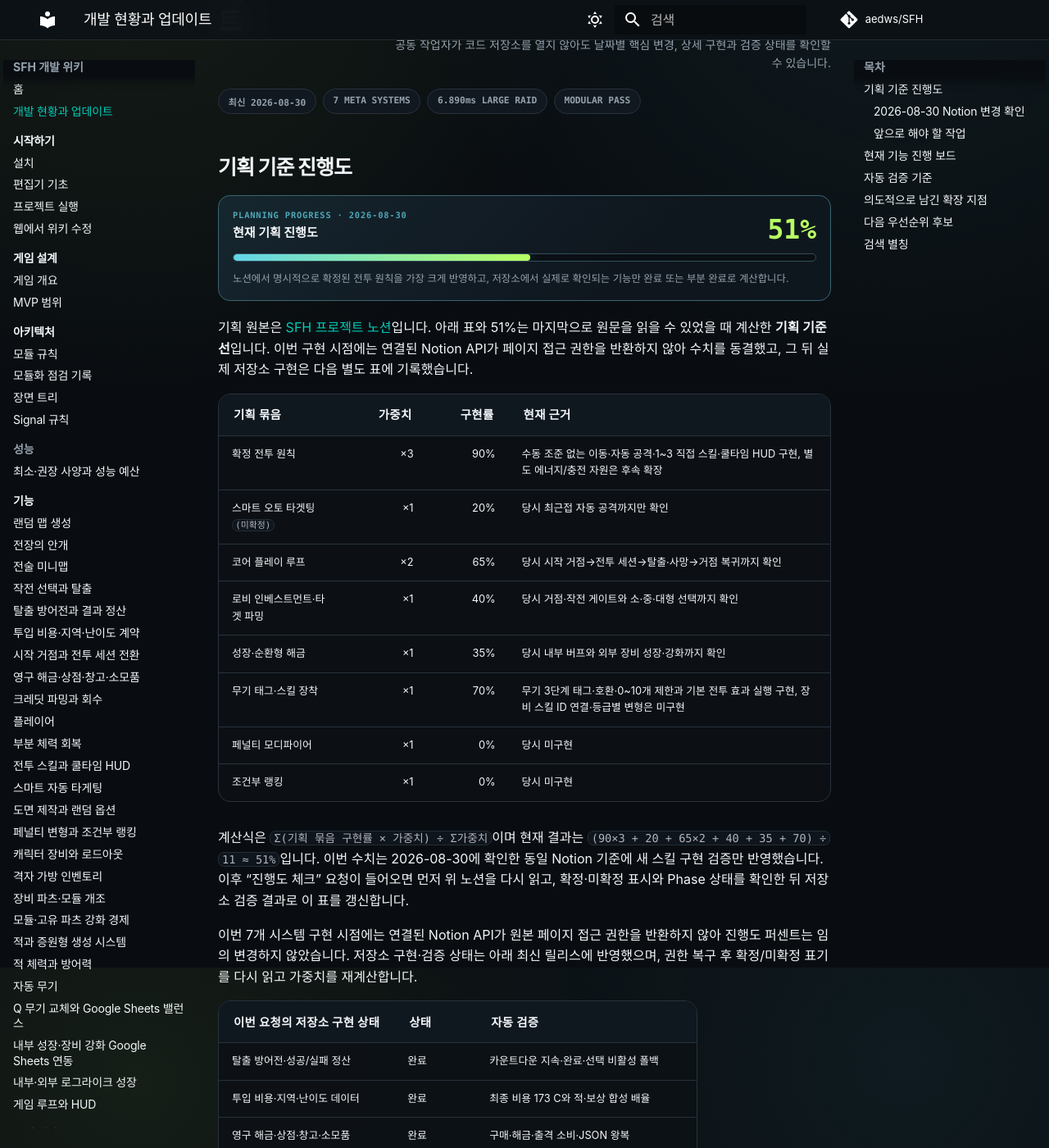
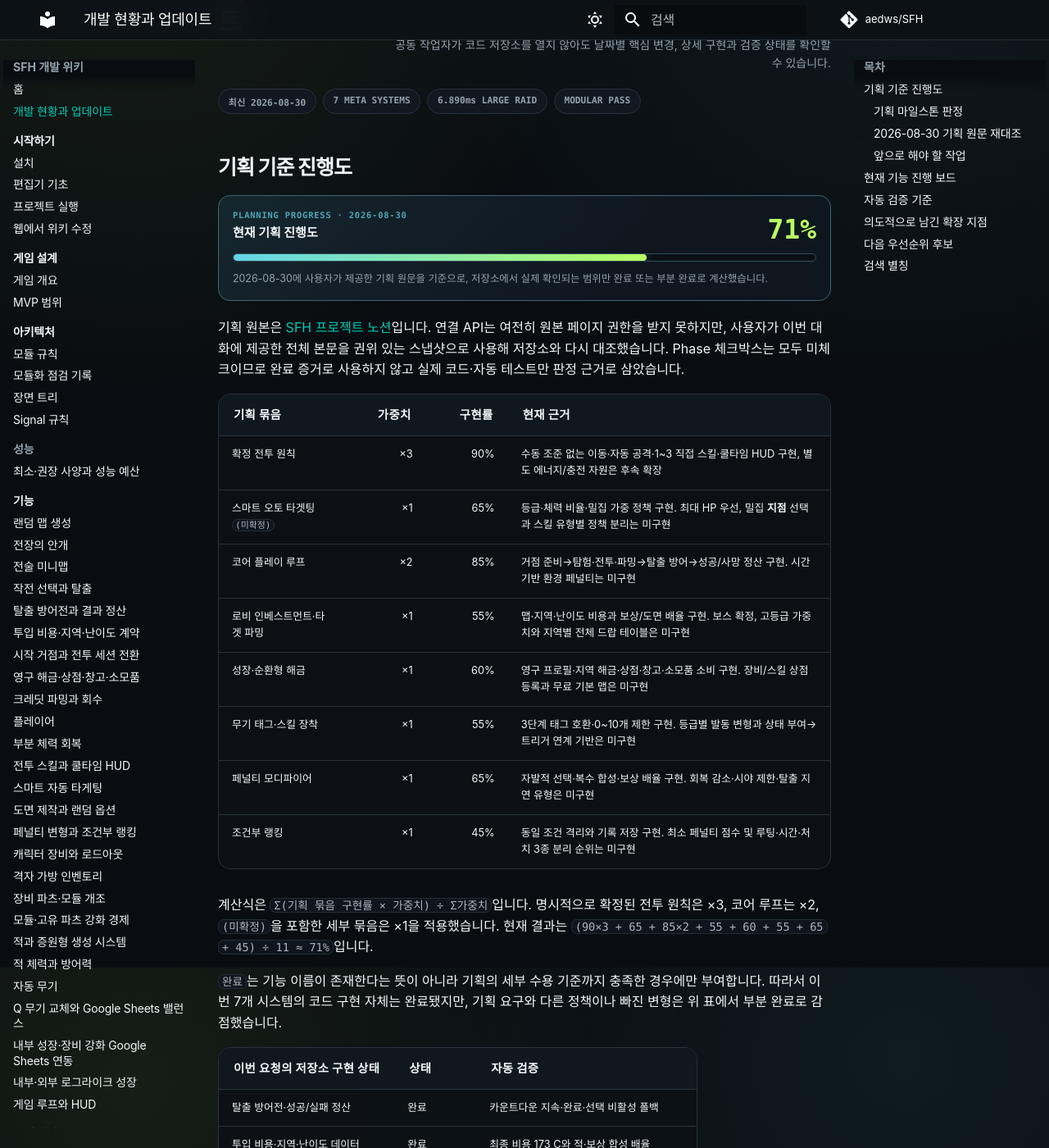
Before and after one commit to aedws/SFH, an MkDocs documentation site: the page built from docs/development-status.md, in a window 1280 px wide and 1400 px high, scrolled down 220 px. Shown: the whole window at 82% size. Built offline with MkDocs 1.6.1 and Material for MkDocs 9.7.7, drawn with Linux system fonts in a browser that asks for light colours; comment, search, counter and statistics services are not loaded; some of the changed text lies outside the part shown.

Commit message:
docs: recalculate planning progress from supplied spec

```diff
--- a/docs/development-status.md
+++ b/docs/development-status.md
@@ -24,28 +24,28 @@ tags:
 <div class="sfh-progress-panel">
   <div class="sfh-progress-heading">
     <span><small>PLANNING PROGRESS · 2026-08-30</small><strong>현재 기획 진행도</strong></span>
-    <b>51%</b>
+    <b>71%</b>
   </div>
-  <div class="sfh-progress-track" role="progressbar" aria-label="SFH 기획 진행도" aria-valuemin="0" aria-valuemax="100" aria-valuenow="51"><i style="width: 51%"></i></div>
-  <p>노션에서 명시적으로 확정된 전투 원칙을 가장 크게 반영하고, 저장소에서 실제로 확인되는 기능만 완료 또는 부분 완료로 계산합니다.</p>
+  <div class="sfh-progress-track" role="progressbar" aria-label="SFH 기획 진행도" aria-valuemin="0" aria-valuemax="100" aria-valuenow="71"><i style="width: 71%"></i></div>
+  <p>2026-08-30에 사용자가 제공한 기획 원문을 기준으로, 저장소에서 실제 확인되는 범위만 완료 또는 부분 완료로 계산했습니다.</p>
 </div>
 
-기획 원본은 [SFH 프로젝트 노션](https://app.notion.com/p/SFH-6b45b728004082af8a4a811ef0a1c5e9)입니다. 아래 표와 51%는 마지막으로 원문을 읽을 수 있었을 때 계산한 **기획 기준선**입니다. 이번 구현 시점에는 연결된 Notion API가 페이지 접근 권한을 반환하지 않아 수치를 동결했고, 그 뒤 실제 저장소 구현은 다음 별도 표에 기록했습니다.
+기획 원본은 [SFH 프로젝트 노션](https://app.notion.com/p/SFH-6b45b728004082af8a4a811ef0a1c5e9)입니다. 연결 API는 여전히 원본 페이지 권한을 받지 못하지만, 사용자가 이번 대화에 제공한 전체 본문을 권위 있는 스냅샷으로 사용해 저장소와 다시 대조했습니다. Phase 체크박스는 모두 미체크이므로 완료 증거로 사용하지 않고 실제 코드·자동 테스트만 판정 근거로 삼았습니다.
 
 | 기획 묶음 | 가중치 | 구현률 | 현재 근거 |
 |---|---:|---:|---|
 | 확정 전투 원칙 | ×3 | 90% | 수동 조준 없는 이동·자동 공격·1~3 직접 스킬·쿨타임 HUD 구현, 별도 에너지/충전 자원은 후속 확장 |
-| 스마트 오토 타겟팅 `(미확정)` | ×1 | 20% | 당시 최근접 자동 공격까지만 확인 |
-| 코어 플레이 루프 | ×2 | 65% | 당시 시작 거점→전투 세션→탈출·사망→거점 복귀까지 확인 |
-| 로비 인베스트먼트·타겟 파밍 | ×1 | 40% | 당시 거점·작전 게이트와 소·중·대형 선택까지 확인 |
-| 성장·순환형 해금 | ×1 | 35% | 당시 내부 버프와 외부 장비 성장·강화까지 확인 |
-| 무기 태그·스킬 장착 | ×1 | 70% | 무기 3단계 태그·호환·0~10개 제한과 기본 전투 효과 실행 구현, 장비 스킬 ID 연결·등급별 변형은 미구현 |
-| 페널티 모디파이어 | ×1 | 0% | 당시 미구현 |
-| 조건부 랭킹 | ×1 | 0% | 당시 미구현 |
+| 스마트 오토 타겟팅 `(미확정)` | ×1 | 65% | 등급·체력 비율·밀집 가중 정책 구현. 최대 HP 우선, 밀집 **지점** 선택과 스킬 유형별 정책 분리는 미구현 |
+| 코어 플레이 루프 | ×2 | 85% | 거점 준비→탐험·전투·파밍→탈출 방어→성공/사망 정산 구현. 시간 기반 환경 페널티는 미구현 |
+| 로비 인베스트먼트·타겟 파밍 | ×1 | 55% | 맵·지역·난이도 비용과 보상/도면 배율 구현. 보스 확정, 고등급 가중치와 지역별 전체 드랍 테이블은 미구현 |
+| 성장·순환형 해금 | ×1 | 60% | 영구 프로필·지역 해금·상점·창고·소모품 소비 구현. 장비/스킬 상점 등록과 무료 기본 맵은 미구현 |
+| 무기 태그·스킬 장착 | ×1 | 55% | 3단계 태그 호환·0~10개 제한 구현. 등급별 발동 변형과 상태 부여→트리거 연계 기반은 미구현 |
+| 페널티 모디파이어 | ×1 | 65% | 자발적 선택·복수 합성·보상 배율 구현. 회복 감소·시야 제한·탈출 지연 유형은 미구현 |
+| 조건부 랭킹 | ×1 | 45% | 동일 조건 격리와 기록 저장 구현. 최소 페널티 점수 및 루팅·시간·처치 3종 분리 순위는 미구현 |
 
-계산식은 `Σ(기획 묶음 구현률 × 가중치) ÷ Σ가중치`이며 현재 결과는 `(90×3 + 20 + 65×2 + 40 + 35 + 70) ÷ 11 ≈ 51%`입니다. 이번 수치는 2026-08-30에 확인한 동일 Notion 기준에 새 스킬 구현 검증만 반영했습니다. 이후 “진행도 체크” 요청이 들어오면 먼저 위 노션을 다시 읽고, 확정·미확정 표시와 Phase 상태를 확인한 뒤 저장소 검증 결과로 이 표를 갱신합니다.
+계산식은 `Σ(기획 묶음 구현률 × 가중치) ÷ Σ가중치`입니다. 명시적으로 확정된 전투 원칙은 ×3, 코어 루프는 ×2, `(미확정)`을 포함한 세부 묶음은 ×1을 적용했습니다. 현재 결과는 `(90×3 + 65 + 85×2 + 55 + 60 + 55 + 65 + 45) ÷ 11 ≈ 71%`입니다.
 
-이번 7개 시스템 구현 시점에는 연결된 Notion API가 원본 페이지 접근 권한을 반환하지 않아 진행도 퍼센트는 임의 변경하지 않았습니다. 저장소 구현·검증 상태는 아래 최신 릴리스에 반영했으며, 권한 복구 후 확정/미확정 표기를 다시 읽고 가중치를 재계산합니다.
+`완료`는 기능 이름이 존재한다는 뜻이 아니라 기획의 세부 수용 기준까지 충족한 경우에만 부여합니다. 따라서 이번 7개 시스템의 코드 구현 자체는 완료됐지만, 기획 요구와 다른 정책이나 빠진 변형은 위 표에서 부분 완료로 감점했습니다.
 
 | 이번 요청의 저장소 구현 상태 | 상태 | 자동 검증 |
 |---|---|---|
@@ -57,25 +57,37 @@ tags:
 | 페널티 변형 | 완료 | 최대 3개 선택 계약과 적·보상 배율 합성 |
 | 조건부 랭킹 | 완료 | 성공만 제출·동일 조건 격리·정렬·JSON 왕복 |
 
-### 2026-08-30 Notion 변경 확인
+#### 기획 마일스톤 판정
 
-[SFH 프로젝트 노션](https://app.notion.com/p/SFH-6b45b728004082af8a4a811ef0a1c5e9)을 로그인 상태에서 다시 확인했습니다.
+| Phase | 판정 | 저장소 대조 |
+|---|---|---|
+| Phase 1 · 이동·스킬·스마트 타게팅 | 부분 완료 | 이동·회피·3스킬과 가중 타게팅은 구현, 최대 HP/밀집 지점 정책은 불일치·미구현 |
+| Phase 2 · 탈출 방어·정산 | 완료 | 탈출 활성화, 규모·난이도별 카운트다운, 생존·사망 정산 자동 검증 통과 |
+| Phase 3 · 로비 투자·영구 해금 상점 | 부분 완료 | 맵·지역·난이도 비용과 상점·창고는 구현, 장비/스킬 상점 등록과 타겟 드랍표는 미구현 |
+| Phase 4 · 태그 슬롯·페널티 | 부분 완료 | 3단계 태그 제약과 페널티 배율은 구현, 등급별 스킬 변형·상태 연계·기획 예시 페널티는 미구현 |
 
-- 네 개 Phase 체크박스는 여전히 모두 미체크이며, 본문의 확정 전투 원칙과 미확정 스마트 타겟팅 표시는 기존 기준과 같습니다.
-- 새 논의로 `아이템 직접 획득 vs 도면 회수 후 제작`과 `제작 무기에 확률 추가 옵션 부여`가 추가됐습니다.
-- 두 항목은 댓글 형태의 검토 제안이며 확정 또는 Phase 반영 표시가 없어 진행도에는 포함하지 않았습니다.
+### 2026-08-30 기획 원문 재대조
+
+[SFH 프로젝트 노션](https://app.notion.com/p/SFH-6b45b728004082af8a4a811ef0a1c5e9)의 본문을 사용자가 대화에 직접 제공했으며 다음 상태를 확인했습니다.
+
+- `수동 조준 배제`는 확정 사항이며 현재 구현과 일치합니다.
+- 스마트 자동 타게팅, 시간 경과 위험 증가, 장비·스킬 상점 영구 등록은 `(미확정)` 상태입니다.
+- Phase 2의 탈출 방어·생존/사망 정산은 수용 기준을 충족합니다.
+- Phase 1·3·4는 핵심 기반이 있으나 세부 정책 차이와 빠진 기능 때문에 부분 완료입니다.
+- 네 Phase 체크박스 자체는 모두 미체크이므로 자동으로 체크 상태를 바꾸지 않았습니다.
 
 ### 앞으로 해야 할 작업
 
 | 우선순위 | 작업 | 기획 상태 | 완료 조건 |
 |---:|---|---|---|
-| 1 | 제작 장비를 장비 카탈로그·U 화면에 실제 장착 | 구현 후속 | 제작 인스턴스와 랜덤 옵션이 장비 스탯 집계에 연결됨 |
-| 2 | 전용 상점·창고·제작·랭킹 전체 화면 UI | UX 후속 | 작전 계약 화면의 최소 버튼을 독립 거점 시설 UI로 분리 |
-| 3 | 탈출 방어전 전용 적 웨이브·경보 연출 | 전투 후속 | 카운트다운 단계별 증원과 시각·음향 경보 적용 |
-| 4 | 장비 스킬 ID와 전투 효과·추가 자원 연결 | 확정 전투 원칙 | 0~10개 장착 결과가 하단 슬롯을 구성하고 에너지/충전 정책 선택 가능 |
-| 5 | 도면·옵션·지역 드랍 수치 Google Sheets 연동 | 데이터 후속 | 제작식·옵션 가중치·드랍률 실시간/확정 모드 제공 |
-| 6 | 온라인 조건부 랭킹 백엔드 | 서비스 후속 | 로컬 제출 계약을 인증·부정행위 검증 서버로 교체 |
-| 7 | 저사양 실기 인증과 그래픽 옵션 | 최적화 후속 | 최소 PC 10분 대형 작전의 1% low·GPU·메모리 기록 |
+| 1 | 스마트 타게팅을 스킬 유형별 정책으로 분리 | `(미확정)` | 단일은 최대 HP/등급, 범위는 최고 밀집 지점, 이동은 입력 벡터 사용 |
+| 2 | 조건부 랭킹을 기획의 3개 종목으로 분리 | 요구 | 동일 맵·최소 페널티 점수에서 루팅·최단 시간·최다 처치 각각 정렬 |
+| 3 | 투자 비용 기반 보스·고등급 드랍과 지역 드랍표 | 요구 | 고비용 보스 확정, 등급 가중치, 지역별 장비/스킬 풀 적용 |
+| 4 | 무료 기본 맵과 완전 소모성 장비 로드아웃 | 요구 | 파산 상태 진입 가능, 장비 포함 투입품이 사망 시 소실 |
+| 5 | 페널티 유형 확장 | 요구 | 회복 감소·시야 제한·탈출 지연을 독립 Resource로 선택·합성 |
+| 6 | 무기 등급별 스킬 변형과 상태 연계 기반 | 요구 | 등급이 발동 방식을 바꾸고 상태 부여→트리거 조합이 데이터로 동작 |
+| 7 | 시간 경과 위험·환경 페널티 | `(미확정)` | 체류 시간에 따라 적 스펙·물량·환경 위험이 단계적으로 증가 |
+| 8 | 제작 장비를 U 화면과 실제 스탯에 연결 | 구현 후속 | 제작 인스턴스와 랜덤 옵션이 장비 슬롯·스탯 집계에 반영 |
 
 <div class="sfh-notes">
 <details class="sfh-day" open>
```
Also changed, not shown: docs/index.md (+4 -4 lines).
